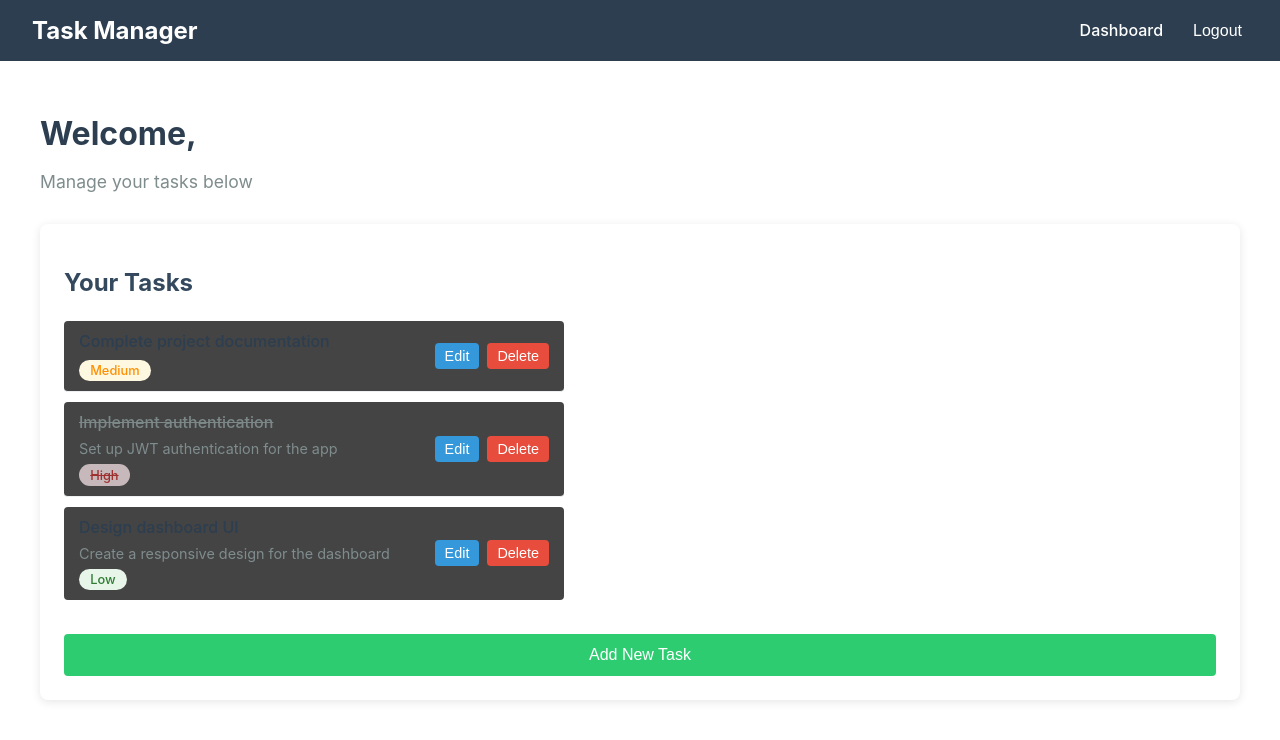
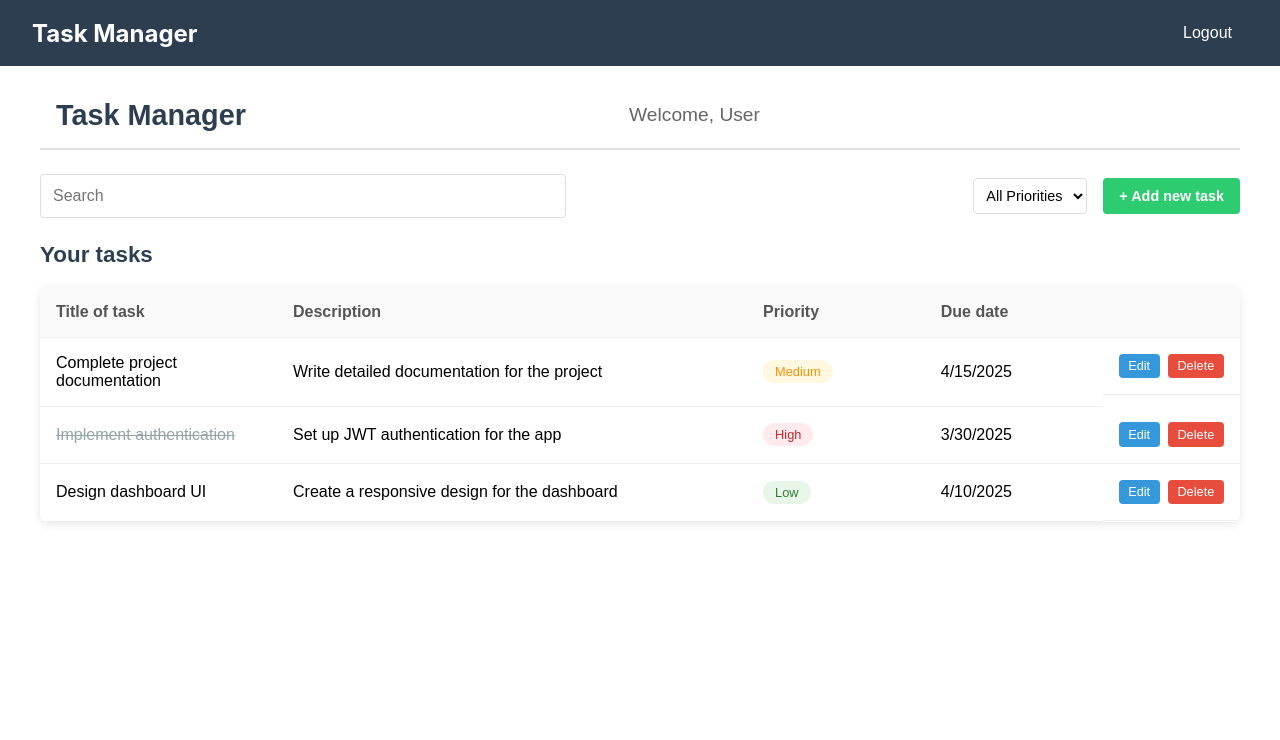
Before and after one commit to mqcuong1603/midterm-nodeJs-project, a React (Create React App) app in the folder frontend/: page /dashboard in a window 1280 px wide. Shown: the top 740 px of the page. Built offline with nearby package versions, Linux system fonts and the light colour scheme; no server answers; sample sign-in values are in the browser's storage.

Commit message:
change task manager layout

```diff
--- a/frontend/src/components/Dashboard.css
+++ b/frontend/src/components/Dashboard.css
@@ -1,116 +1,205 @@
 .dashboard-container {
-  padding: 2rem;
+  padding: 1rem;
   max-width: 1200px;
   margin: 0 auto;
+  font-family: Arial, sans-serif;
 }
 
+/* Header styling */
 .dashboard-header {
-  margin-bottom: 2rem;
+  display: flex;
+  justify-content: space-between;
+  align-items: center;
+  padding: 1rem;
+  margin-bottom: 1.5rem;
+  border-bottom: 2px solid #e0e0e0;
 }
 
-.dashboard-header h1 {
-  font-size: 2rem;
+.app-title {
+  font-size: 1.8rem;
+  font-weight: bold;
   color: #2c3e50;
-  margin-bottom: 0.5rem;
 }
 
-.dashboard-header p {
-  color: #7f8c8d;
-  font-size: 1.1rem;
+.welcome-message {
+  font-size: 1.2rem;
+  color: #666;
+  flex-grow: 1;
+  text-align: center;
 }
 
-.tasks-container {
-  background-color: white;
-  border-radius: 8px;
-  padding: 1.5rem;
-  box-shadow: 0 2px 10px rgba(0, 0, 0, 0.1);
+.logout-button {
+  background-color: transparent;
+  color: #3498db;
+  border: 1px solid #3498db;
+  border-radius: 4px;
+  padding: 0.5rem 1rem;
+  cursor: pointer;
+  font-size: 0.9rem;
+  transition: all 0.2s;
 }
 
-.tasks-container h2 {
-  margin-bottom: 1.5rem;
-  color: #34495e;
-  font-size: 1.5rem;
+.logout-button:hover {
+  background-color: #3498db;
+  color: white;
 }
 
-.task-list {
-  list-style: none;
-  padding: 0;
-  margin: 0;
+/* Controls styling */
+.dashboard-controls {
+  display: flex;
+  justify-content: space-between;
+  margin-bottom: 1.5rem;
+  align-items: center;
 }
 
-.task-item {
+.search-container {
+  flex: 1;
+  max-width: 500px;
+}
+
+.search-input {
+  width: 100%;
+  padding: 0.75rem;
+  border: 1px solid #ddd;
+  border-radius: 4px;
+  font-size: 1rem;
+}
+
+.controls-right {
   display: flex;
-  justify-content: space-between;
-  align-items: flex-start;
-  padding: 1rem;
-  border-bottom: 1px solid #ecf0f1;
+  gap: 1rem;
+  align-items: center;
+}
+
+.priority-filter {
+  padding: 0.5rem;
+  border: 1px solid #ddd;
+  border-radius: 4px;
+  background-color: white;
+  cursor: pointer;
+  font-size: 0.9rem;
+}
+
+.add-task-button {
+  background-color: #2ecc71;
+  color: white;
+  border: none;
+  border-radius: 4px;
+  padding: 0.6rem 1rem;
+  cursor: pointer;
+  font-size: 0.9rem;
+  font-weight: bold;
   transition: background-color 0.2s;
 }
 
-.task-item:hover {
-  background-color: #f9f9f9;
+.add-task-button:hover {
+  background-color: #27ae60;
 }
 
-.task-item:last-child {
-  border-bottom: none;
+/* Tasks section title */
+.tasks-section-title {
+  margin-bottom: 1rem;
 }
 
-.task-item.completed .task-title {
+.tasks-section-title h2 {
+  font-size: 1.4rem;
+  color: #2c3e50;
+}
+
+/* Tasks table styling */
+.tasks-table-container {
+  background-color: white;
+  border-radius: 8px;
+  box-shadow: 0 2px 10px rgba(0, 0, 0, 0.1);
+  overflow: hidden;
+}
+
+.tasks-table {
+  width: 100%;
+  border-collapse: collapse;
+}
+
+.tasks-table th,
+.tasks-table td {
+  padding: 1rem;
+  text-align: left;
+  border-bottom: 1px solid #eee;
+}
+
+.tasks-table th {
+  background-color: #f9f9f9;
+  font-weight: 600;
+  color: #555;
+}
+
+.th-title {
+  width: 20%;
+}
+
+.th-description {
+  width: 40%;
+}
+
+.th-priority {
+  width: 15%;
+}
+
+.th-duedate {
+  width: 15%;
+}
+
+.th-actions {
+  width: 10%;
+}
+
+.task-row {
+  transition: background-color 0.2s;
+}
+
+.task-row:hover {
+  background-color: #f5f9fc;
+}
+
+.task-row.completed .td-title {
   text-decoration: line-through;
   color: #95a5a6;
 }
 
-.task-content {
-  flex: 1;
-}
-
-.task-title {
-  display: block;
-  font-weight: 500;
-  margin-bottom: 0.5rem;
-  color: #2c3e50;
-}
-
-.task-description {
-  margin: 0.4rem 0;
-  font-size: 0.9rem;
-  color: #7f8c8d;
-}
-
-.task-priority {
+.priority-badge {
   display: inline-block;
-  padding: 0.2rem 0.7rem;
+  padding: 0.25rem 0.75rem;
   border-radius: 20px;
   font-size: 0.8rem;
   font-weight: 500;
+  text-align: center;
 }
 
-.task-priority.low {
+.priority-badge.low {
   background-color: #e8f5e9;
   color: #2e7d32;
 }
 
-.task-priority.medium {
+.priority-badge.medium {
   background-color: #fff8e1;
   color: #ff8f00;
 }
 
-.task-priority.high {
+.priority-badge.high {
   background-color: #ffebee;
   color: #c62828;
 }
 
-.task-actions {
+.td-actions {
   display: flex;
   gap: 0.5rem;
 }
 
 .task-button {
-  padding: 0.4rem 0.8rem;
+  padding: 0.3rem 0.6rem;
   border: none;
   border-radius: 4px;
   cursor: pointer;
-  font-size: 0.9rem;
+  font-size: 0.8rem;
   transition: opacity 0.2s;
 }
 
@@ -128,21 +217,10 @@
   color: white;
 }
 
-.add-task-button {
-  margin-top: 1.5rem;
-  padding: 0.75rem 1rem;
-  background-color: #2ecc71;
-  color: white;
-  border: none;
-  border-radius: 4px;
-  cursor: pointer;
-  font-size: 1rem;
-  width: 100%;
-  transition: background-color 0.2s;
-}
-
-.add-task-button:hover {
-  background-color: #27ae60;
+.no-tasks-message {
+  padding: 2rem;
+  text-align: center;
+  color: #7f8c8d;
 }
 
 .loading {
--- a/frontend/src/components/Dashboard.js
+++ b/frontend/src/components/Dashboard.js
@@ -4,9 +4,11 @@ import TaskModal from "./tasks/TaskModal";
 import "./Dashboard.css";
 
 const Dashboard = () => {
-  const { user, loading } = useContext(AuthContext);
+  const { user, loading, logout } = useContext(AuthContext);
   const [tasks, setTasks] = useState([]);
   const [isLoading, setIsLoading] = useState(true);
+  const [searchTerm, setSearchTerm] = useState("");
+  const [priorityFilter, setPriorityFilter] = useState("all");
   const [modal, setModal] = useState({
     isOpen: false,
     mode: "add",
@@ -25,8 +27,8 @@ const Dashboard = () => {
               title: "Complete project documentation",
               completed: false,
               priority: "medium",
-              description: "",
-              dueDate: "",
+              description: "Write detailed documentation for the project",
+              dueDate: "2025-04-15",
             },
             {
               id: 2,
@@ -34,7 +36,7 @@ const Dashboard = () => {
               completed: true,
               priority: "high",
               description: "Set up JWT authentication for the app",
-              dueDate: "",
+              dueDate: "2025-03-30",
             },
             {
               id: 3,
@@ -42,7 +44,7 @@ const Dashboard = () => {
               completed: false,
               priority: "low",
               description: "Create a responsive design for the dashboard",
-              dueDate: "",
+              dueDate: "2025-04-10",
             },
           ]);
           setIsLoading(false);
@@ -81,6 +83,29 @@ const Dashboard = () => {
       };
       setTasks([newTask, ...tasks]);
     }
+    closeModal();
+  };
+
+  const handleSearch = (e) => {
+    setSearchTerm(e.target.value);
+  };
+
+  const handleFilterChange = (e) => {
+    setPriorityFilter(e.target.value);
+  };
+
+  // Filter tasks based on search term and priority filter
+  const filteredTasks = tasks.filter((task) => {
+    const matchesSearch = task.title.toLowerCase().includes(searchTerm.toLowerCase()) ||
+      task.description.toLowerCase().includes(searchTerm.toLowerCase());
+
+    const matchesPriority = priorityFilter === "all" || task.priority === priorityFilter;
+
+    return matchesSearch && matchesPriority;
+  });
+
+  const handleLogout = () => {
+    if (logout) logout();
   };
 
   if (loading || isLoading) {
@@ -89,37 +114,90 @@ const Dashboard = () => {
 
   return (
     <div className="dashboard-container">
+      {/* Header with app name, welcome message, and logout */}
       <div className="dashboard-header">
-        <h1>Welcome, {user?.username}</h1>
-        <p>Manage your tasks below</p>
+        <div className="app-title">Task Manager</div>
+        <div className="welcome-message">
+          Welcome, {user?.username || 'User'}
+        </div>
+        <button className="logout-button" onClick={handleLogout}>
+          Logout
+        </button>
       </div>
 
-      <div className="dashboard-content">
-        <div className="tasks-container">
-          <h2>Your Tasks</h2>
+      {/* Rest of the component remains the same */}
+      {/* Search and filters section */}
+      <div className="dashboard-controls">
+        <div className="search-container">
+          <input
+            type="text"
+            placeholder="Search"
+            value={searchTerm}
+            onChange={handleSearch}
+            className="search-input"
+          />
+        </div>
 
-          {tasks.length === 0 ? (
-            <p>No tasks found. Create your first task.</p>
-          ) : (
-            <ul className="task-list">
-              {tasks.map((task) => (
-                <li
+        <div className="controls-right">
+          <div className="filter-container">
+            <select
+              value={priorityFilter}
+              onChange={handleFilterChange}
+              className="priority-filter"
+            >
+              <option value="all">All Priorities</option>
+              <option value="low">Low</option>
+              <option value="medium">Medium</option>
+              <option value="high">High</option>
+            </select>
+          </div>
+
+          <button
+            className="add-task-button"
+            onClick={() => openModal("add")}
+          >
+            + Add new task
+          </button>
+        </div>
+      </div>
+
+      {/* Tasks section title */}
+      <div className="tasks-section-title">
+        <h2>Your tasks</h2>
+      </div>
+
+      {/* Tasks table */}
+      <div className="tasks-table-container">
+        {filteredTasks.length === 0 ? (
+          <p className="no-tasks-message">No tasks found. Create your first task.</p>
+        ) : (
+          <table className="tasks-table">
+            <thead>
+              <tr>
+                <th className="th-title">Title of task</th>
+                <th className="th-description">Description</th>
+                <th className="th-priority">Priority</th>
+                <th className="th-duedate">Due date</th>
+                <th className="th-actions"></th>
+              </tr>
+            </thead>
+            <tbody>
+              {filteredTasks.map((task) => (
+                <tr
                   key={task.id}
-                  className={`task-item ${task.completed ? "completed" : ""}`}
+                  className={`task-row ${task.completed ? "completed" : ""}`}
                 >
-                  <div className="task-content">
-                    <span className="task-title">{task.title}</span>
-                    {task.description && (
-                      <p className="task-description">{task.description}</p>
-                    )}
-                    {task.priority && (
-                      <span className={`task-priority ${task.priority}`}>
-                        {task.priority.charAt(0).toUpperCase() +
-                          task.priority.slice(1)}
-                      </span>
-                    )}
-                  </div>
-                  <div className="task-actions">
+                  <td className="td-title">{task.title}</td>
+                  <td className="td-description">{task.description}</td>
+                  <td className="td-priority">
+                    <span className={`priority-badge ${task.priority}`}>
+                      {task.priority.charAt(0).toUpperCase() + task.priority.slice(1)}
+                    </span>
+                  </td>
+                  <td className="td-duedate">
+                    {task.dueDate ? new Date(task.dueDate).toLocaleDateString() : "-"}
+                  </td>
+                  <td className="td-actions">
                     <button
                       className="task-button edit"
                       onClick={() => openModal("edit", task)}
@@ -129,11 +207,7 @@ const Dashboard = () => {
                     <button
                       className="task-button delete"
                       onClick={() => {
-                        if (
-                          window.confirm(
-                            "Are you sure you want to delete this task?"
-                          )
-                        ) {
+                        if (window.confirm("Are you sure you want to delete this task?")) {
                           handleTaskUpdated(null, true);
                           setModal({ ...modal, task });
                         }
@@ -141,16 +215,12 @@ const Dashboard = () => {
                     >
                       Delete
                     </button>
-                  </div>
-                </li>
+                  </td>
+                </tr>
               ))}
-            </ul>
-          )}
-
-          <button className="add-task-button" onClick={() => openModal("add")}>
-            Add New Task
-          </button>
-        </div>
+            </tbody>
+          </table>
+        )}
       </div>
 
       {/* Task Modal */}
--- a/frontend/src/components/layout/Navbar.js
+++ b/frontend/src/components/layout/Navbar.js
@@ -14,14 +14,11 @@ const Navbar = () => {
   return (
     <nav className="navbar">
       <div className="navbar-logo">
-        <Link to="/">Task Manager</Link>
+        <Link to="/dashboard">Task Manager</Link>
       </div>
       <ul className="navbar-links">
         {token ? (
           <>
-            <li>
-              <Link to="/dashboard">Dashboard</Link>
-            </li>
             <li>
               <button className="logout-button" onClick={logout}>
                 Logout
```
Also changed, not shown: frontend/src/services/authService.js (+18 -2 lines), 1 other file (tests, documents, lock files or other folders).
